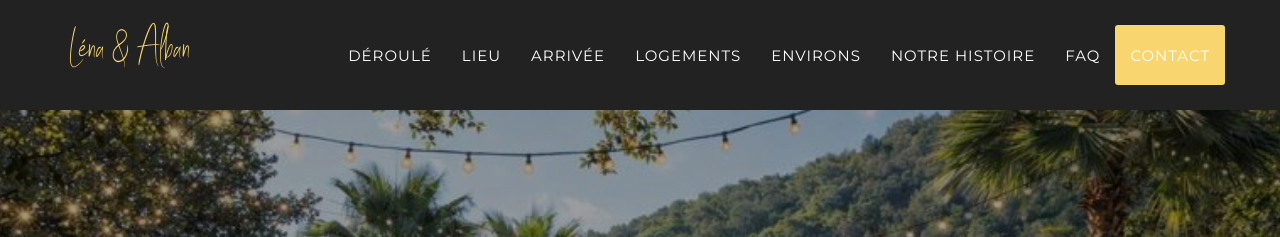
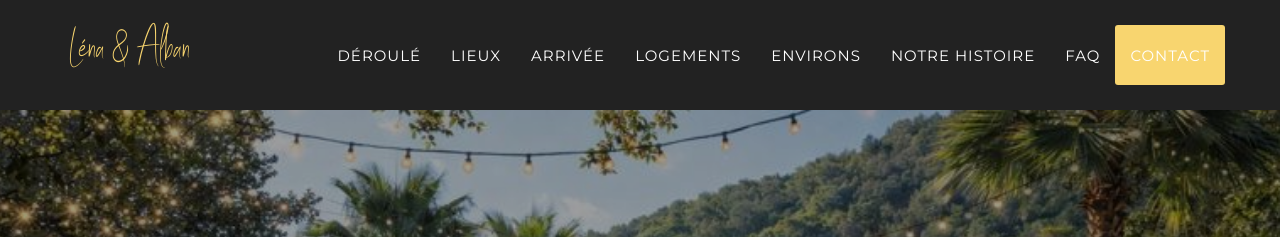
Before and after one commit to LenaAlban/lena-alban-wedding, a Jekyll site: the page built from _fr_pages/index.html, in a window 1280 px wide. Shown: the top 237 px of the page. Built offline with Jekyll 4.4.1, drawn with Linux system fonts in a browser that asks for light colours; some web fonts are replaced.

Commit message:
Update header.html

```diff
--- a/_includes/fr_data/header.html
+++ b/_includes/fr_data/header.html
@@ -26,7 +26,7 @@
                     <a class="page-scroll" href="#events">Déroulé</a>
                 </li>
                 <li>
-                    <a class="page-scroll" href="#venue">Lieu</a>
+                    <a class="page-scroll" href="#venue">Lieux</a>
                 </li>
                 <li>
                     <a class="page-scroll" href="#travel">Arrivée</a>
```
